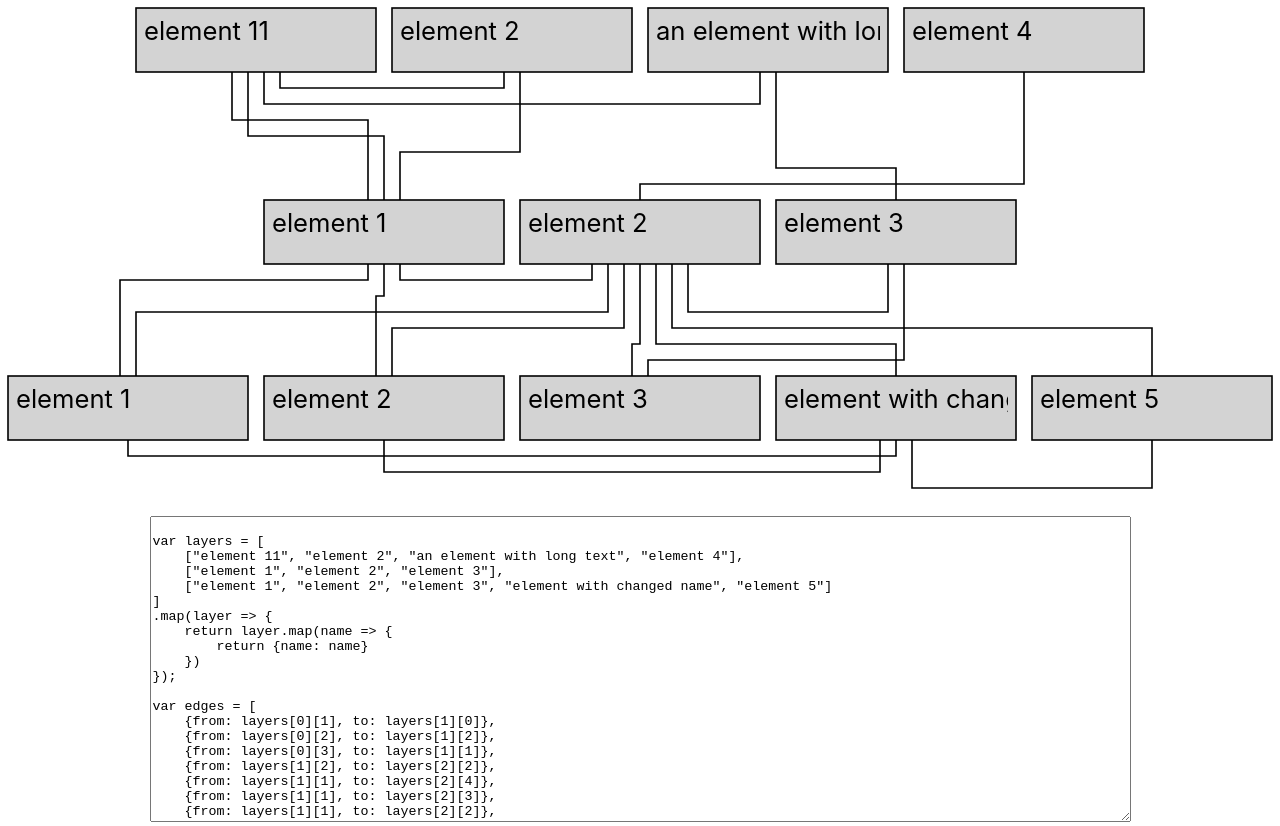
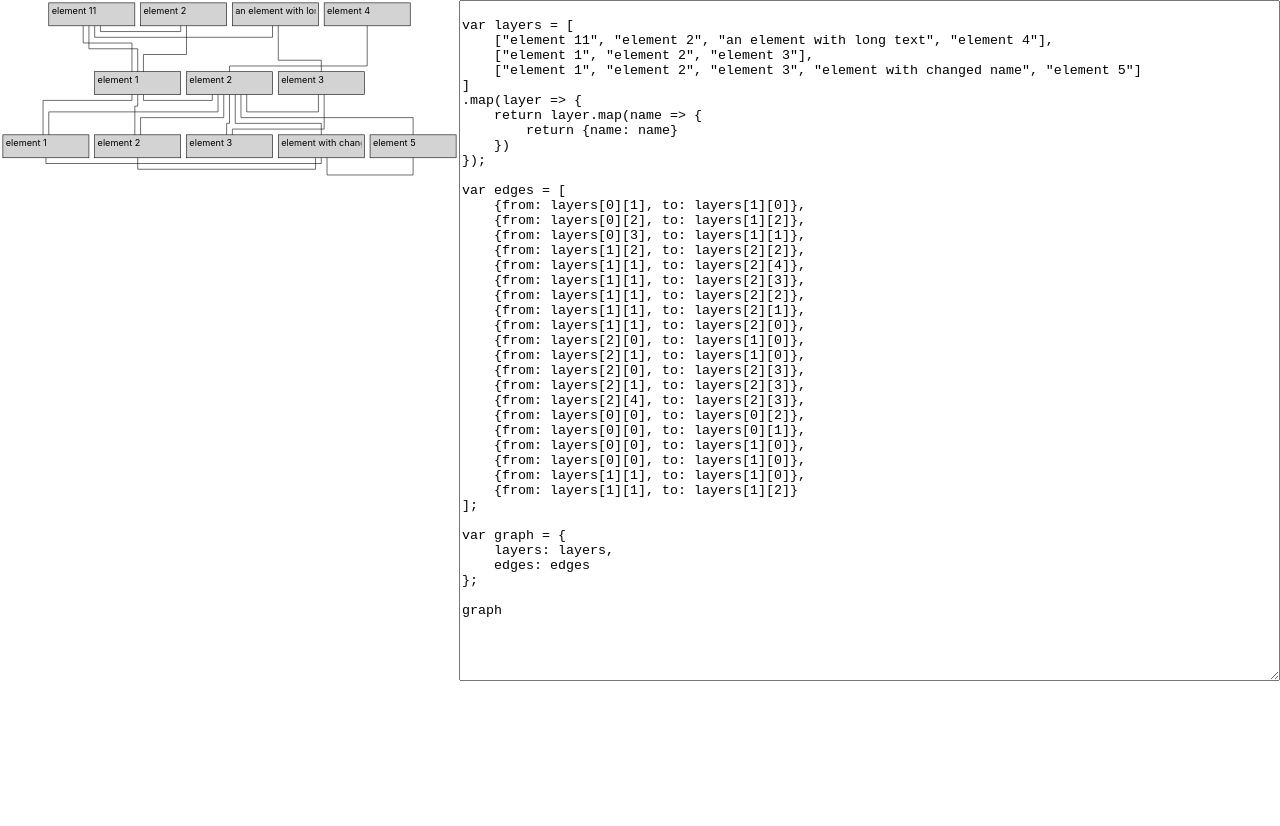
Before and after one commit to tkreyling/svg-experiments, a React (Create React App) app: page / in a window 1280 px wide. After the commit the page ends 800 px from the top, so only its background shows below. Built offline with nearby package versions, Linux system fonts and the light colour scheme.

Commit message:
Position textarea and svg side by side

```diff
--- a/src/App.css
+++ b/src/App.css
@@ -36,3 +36,10 @@
     transform: rotate(360deg);
   }
 }
+
+#parent {
+  display: flex;
+}
+#graph {
+  flex: 1;
+}
--- a/src/App.tsx
+++ b/src/App.tsx
@@ -397,9 +397,13 @@ const App: React.FC = () => {
     }
 
     return (
-        <div className="App">
-            <Diagram layers={graph.layers} edges={graph.edges}/>
-            <textarea cols={120} rows={20} onChange={handleChange}>{graphAsString}</textarea>
+        <div id="parent" className="App">
+            <div id="graph">
+                <Diagram layers={graph.layers} edges={graph.edges}/>
+            </div>
+            <div>
+                <textarea cols={100} rows={45} onChange={handleChange}>{graphAsString}</textarea>
+            </div>
         </div>
     );
 };
```
